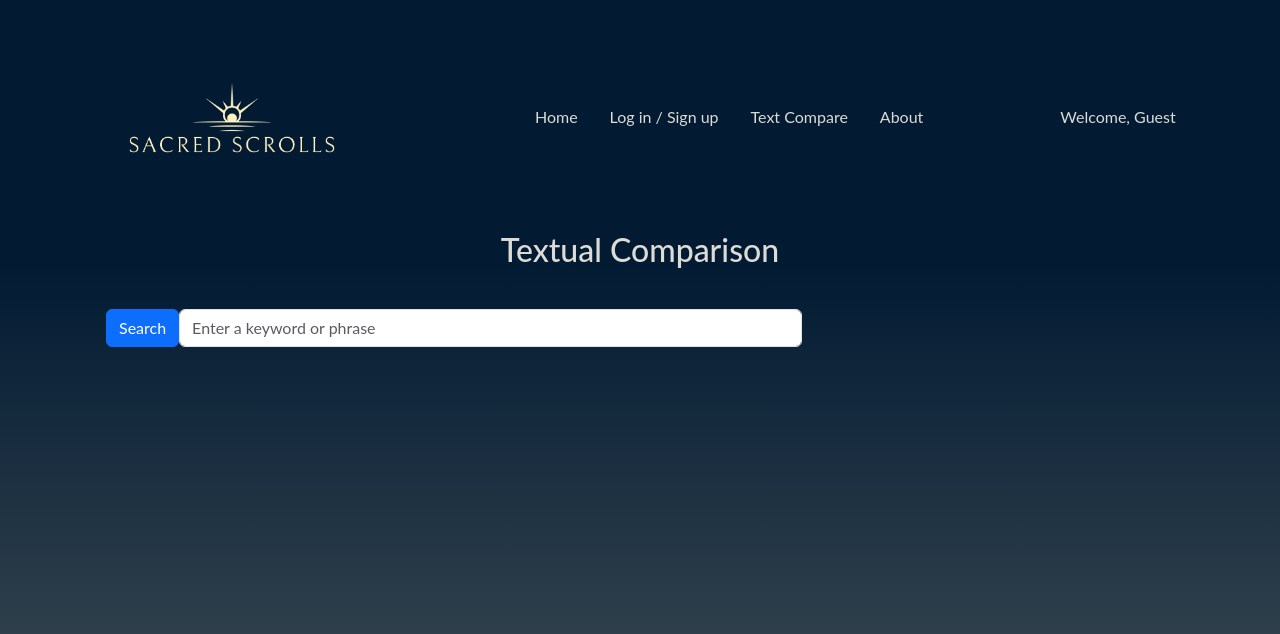
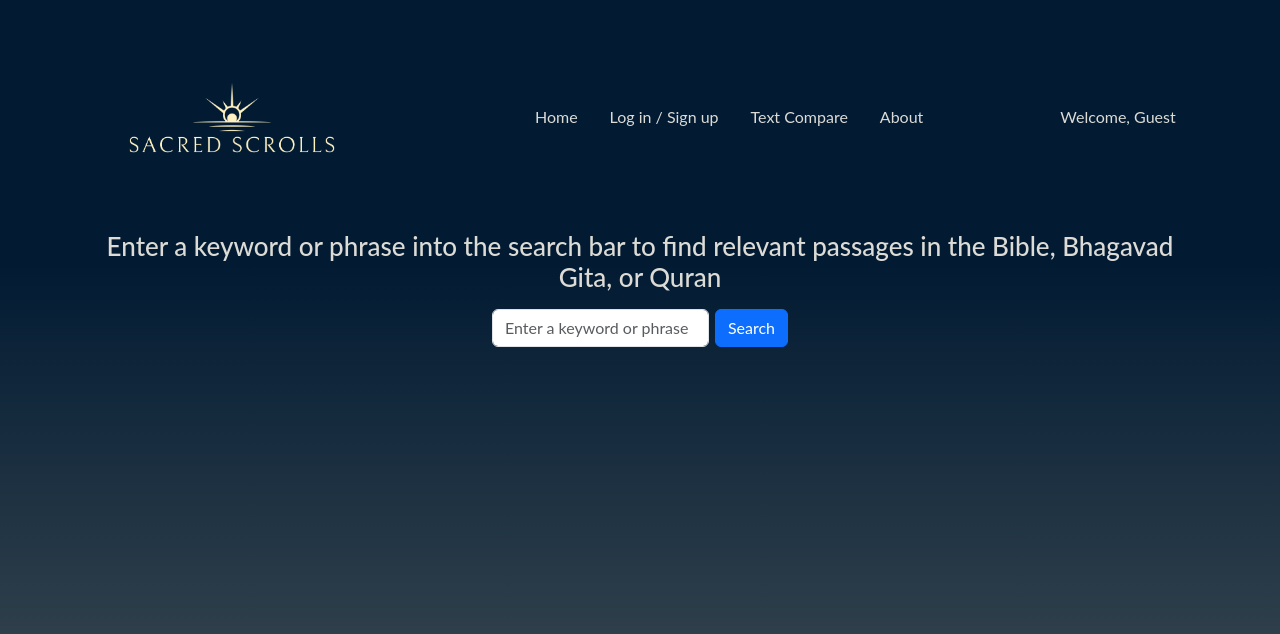
Before and after one commit to andrew-hagstrom/Sacred_Scrolls_Project, a React (Vite) app in the folder frontend/: page /text-compare in a window 1280 px wide. Shown: the top 634 px of the page. Built offline with nearby package versions, Linux system fonts and the light colour scheme; no server answers.

Commit message:
css styling

```diff
--- a/frontend/src/App.css
+++ b/frontend/src/App.css
@@ -139,8 +139,9 @@ body{
 }
 
 .modal-body{
-  scroll-behavior: smooth;
-  max-height: 70vh;
+  overflow-y: auto;
+  /* scroll-behavior: smooth; */
+  max-height: 90vh;
 }
 
 .see-chapter {
--- a/frontend/src/components/PassageCard.jsx
+++ b/frontend/src/components/PassageCard.jsx
@@ -175,7 +175,7 @@ export const PassageCard =({ sourceText, sourceReference, additionalReferences,
             </Card>
 
 
-            <Modal show={showModal} onHide={() => setShowModal(false)}>
+            <Modal className='extra-source-modal' show={showModal} onHide={() => setShowModal(false)}>
                 <Modal.Header closeButton>
                     <Modal.Title>Select a Reference</Modal.Title>
                 </Modal.Header>
@@ -183,7 +183,7 @@ export const PassageCard =({ sourceText, sourceReference, additionalReferences,
                     <ListGroup>
                         {additionalReferences && additionalReferences.length > 0 ? (
                             additionalReferences.map(({ text, reference }) => (
-                                <ListGroup.Item key={reference} onClick={() => handleReferenceClick(text, reference)}>
+                                <ListGroup.Item style={{cursor:'pointer'}} key={reference} onClick={() => handleReferenceClick(text, reference)}>
                                     {reference}
                                 </ListGroup.Item>
                             ))
--- a/frontend/src/pages/FavoritesPage.jsx
+++ b/frontend/src/pages/FavoritesPage.jsx
@@ -72,7 +72,7 @@ function FavoritesPage() {
       {favorites.length === 0 ?
       <div className='favorites-page-headers'>
       <h1>No favorites saved</h1>
-      <h2 style={{textAlign:'center', display:'inline-block'}}>Use the {<Link to="/text-compare/">Text Compare Page</Link>} to search for passages</h2>
+      <h2 style={{textAlign:'center', display:'inline-block'}}>Use the {<Link to="/text-compare/">Textual Comparison Page</Link>} to search for passages</h2>
       </div>
       :
       <div>
--- a/frontend/src/pages/TextComparePage.jsx
+++ b/frontend/src/pages/TextComparePage.jsx
@@ -101,26 +101,24 @@ function TextComparePage() {
 }
 
 
-
     return (
         <>
-            <h2 style={{marginBottom: '5vh', textAlign: "center"}}>
-                Textual Comparison
+            <h2 style={{marginBottom: '2vh', textAlign: "center", fontSize:'26px'}}>
+                Enter a keyword or phrase into the search bar to find relevant passages in the Bible, Bhagavad Gita, or Quran
             </h2>
-            <Container fluid>
+            <Container fluid style={{display:'flex', alignItems:'center', flexDirection:'column'}}>
                 <Row className="mb-4">
                     <Col md={8}>
-                        <InputGroup style={{display:'flex', flexDirection:'row'}}>
-                             <Button variant="primary" onClick={handleSearch}>Search</Button>
-
+                        <InputGroup style={{display:'flex', width:'25vw'}}>
                             <Form.Control
                                 type="text"
                                 placeholder="Enter a keyword or phrase"
                                 value={searchTerm}
                                 onChange={(e) => setSearchTerm(e.target.value)}
+                                style={{marginRight:'6px'}}
 
                             />
-
+                            <Button variant="primary" onClick={handleSearch}>Search</Button>
                         </InputGroup>
                     </Col>
                 </Row>
```
